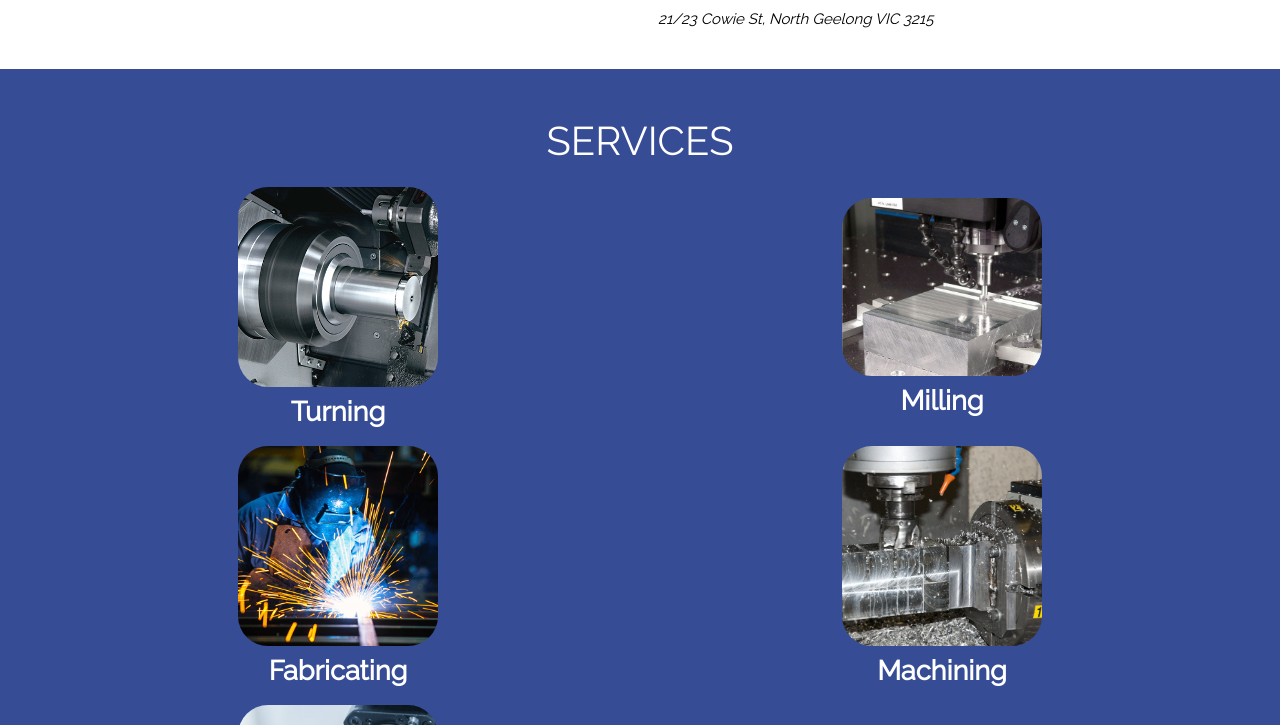
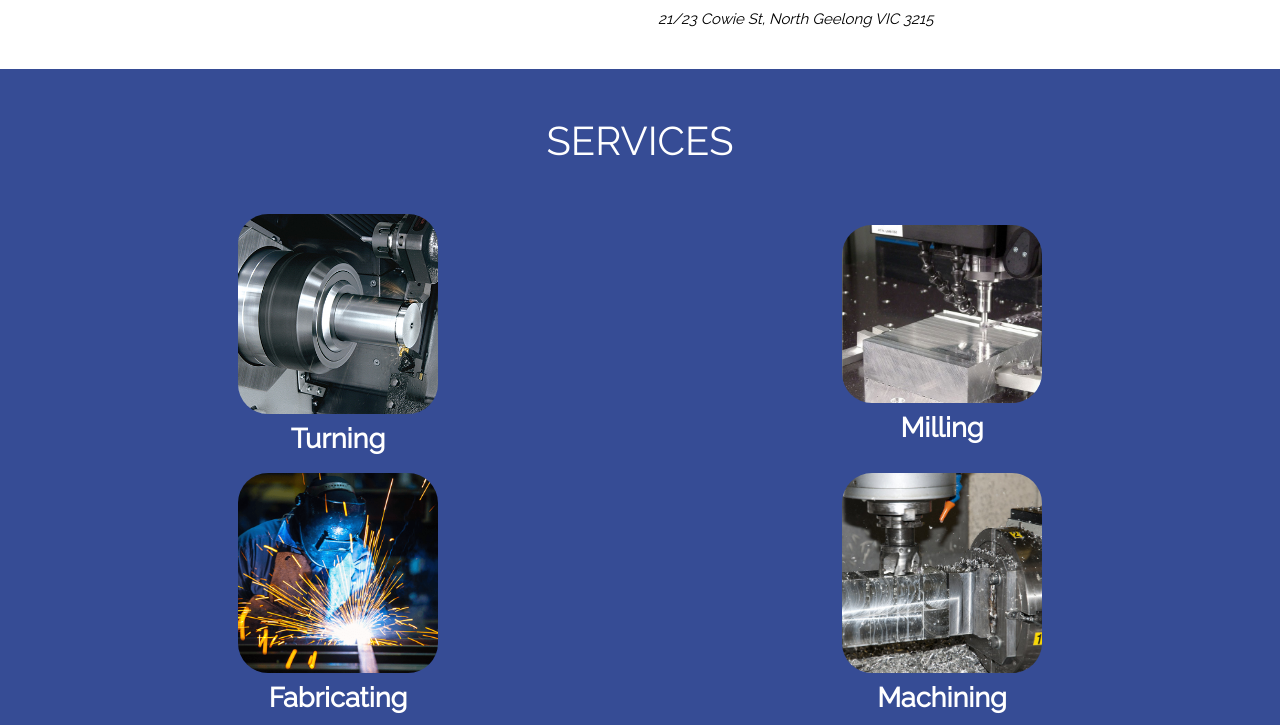
Before and after one commit to JonoMitter/gd-engineering, a plain HTML site: page index.html in a window 1280 px wide. Shown: the part 1259-1984 px from the top of the page. Drawn offline with nearby package versions, Linux system fonts and the light colour scheme.

Commit message:
Added more spacing to services heading

```diff
--- a/index.html
+++ b/index.html
@@ -109,7 +109,7 @@
 
   <!-- Services Section -->
   <div class="blue container" id="services">
-    <h3 class="w3-center full-width">SERVICES</h3>
+    <h3 class="w3-center full-width">SERVICES</h3><br>
     <div class="w3-center five-cols two-cols-tablet">
 
       <!-- Turning service -->
```
